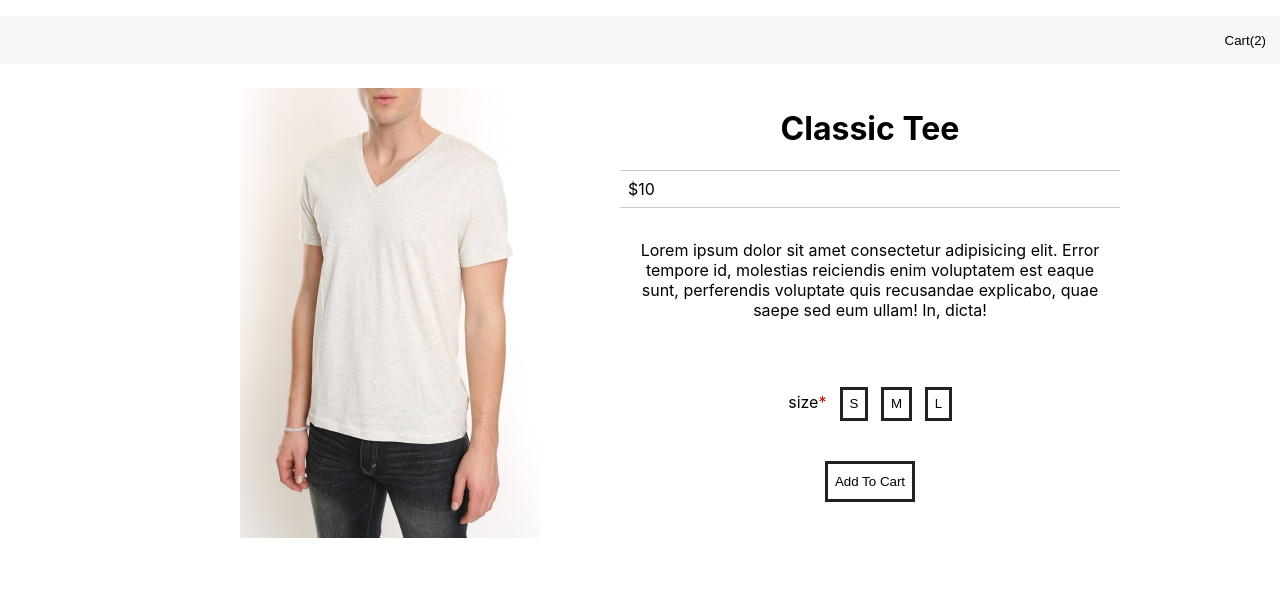
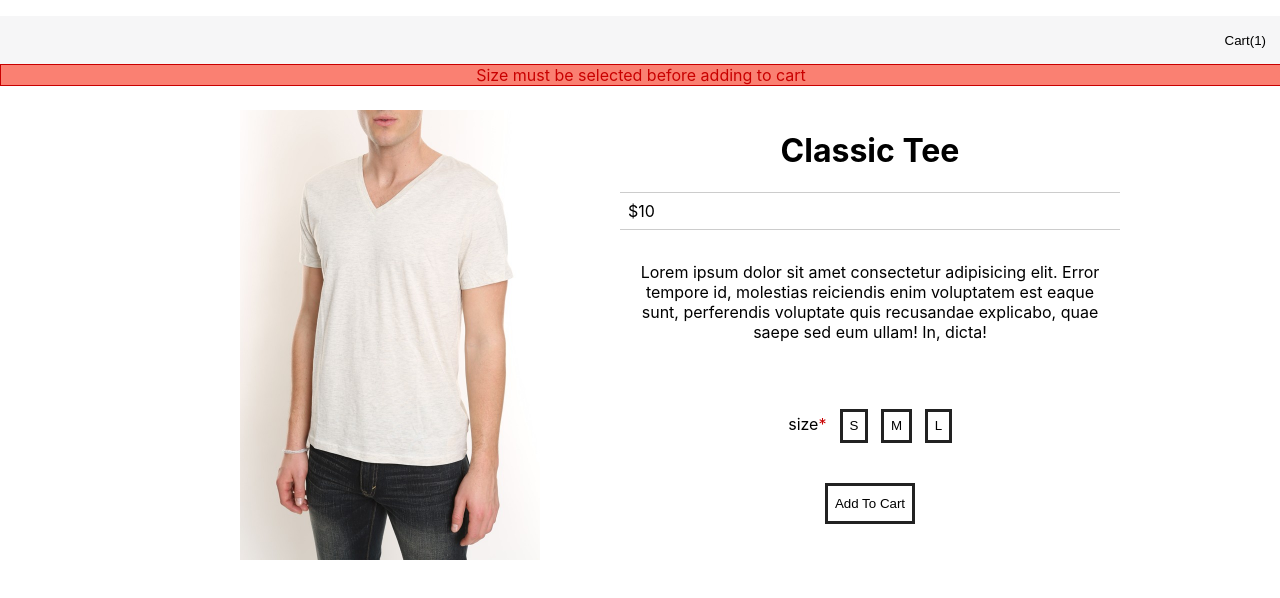
Before and after one commit to tehnools/moustache-republic, a React (Create React App) app: page / in a window 1280 px wide. Both pictures are taken after a click on the button "Add To Cart". Shown: the top 598 px of the page. Built offline with nearby package versions, Linux system fonts and the light colour scheme.

Commit message:
Add error popup

```diff
--- a/src/App.js
+++ b/src/App.js
@@ -1,6 +1,8 @@
 import React from 'react'
+import { connect } from 'react-redux'
 import './App.css'
 import NavBar from './components/NavBar'
+import ErrorPopup from './components/ErrorPopup'
 import ProductPage from './components/ProductPage'
 
 const item = {
@@ -12,13 +14,20 @@ const item = {
   price: 10
 }
 
-function App () {
+function App ({ error }) {
   return (
     <div className="App">
       <NavBar />
+      {error && (<ErrorPopup msg={error.msg}/>)}
       <ProductPage item={item}/>
     </div>
   )
 }
 
-export default App
+const mapStateToProps = (state) => {
+  return {
+    error: state.error
+  }
+}
+
+export default connect(mapStateToProps)(App)
--- a/src/actions/cart.actions.js
+++ b/src/actions/cart.actions.js
@@ -1,11 +1,19 @@
 export const ADD_CART = 'ADD_CART'
 export const REMOVE_CART = 'REMOVE_CART'
 export const UPDATE_CART = 'UPDATE_CART'
+export const ADD_CART_ERROR = 'ADD_CART_ERROR'
 
 export function addCart (item) {
   return {
     type: ADD_CART,
     item
+  }
+}
+
+export function addCartError (error) {
+  return {
+    type: ADD_CART_ERROR,
+    error
   }
 }
 
--- /dev/null
+++ b/src/components/ErrorPopup.jsx
@@ -0,0 +1,9 @@
+import React from 'react'
+
+export default function ErrorPopup ({ msg }) {
+  return (
+    <div className="error-popup">
+      {msg}
+    </div>
+  )
+}
--- a/src/components/ProductPage.jsx
+++ b/src/components/ProductPage.jsx
@@ -1,17 +1,24 @@
 import React, { useState } from 'react'
 import { connect } from 'react-redux'
-import { addCart } from '../actions/cart.actions'
+import { addCart, addCartError } from '../actions/cart.actions'
 import Page from './Page'
 
 function ProductPage (props) {
-  const [size, setSize] = useState('')
+  const [size, setSize] = useState(null)
+
   const { item: { id, name, description, price } } = props
 
   const handleOnClick = e => {
     setSize(e.target.textContent)
   }
 
-  const onClickHandler = () => props.dispatch(addCart({ id, name, price, quantity: 1, size }))
+  const onClickHandler = () => {
+    if (size) {
+      props.dispatch(addCart({ id, name, price, quantity: 1, size }))
+    } else {
+      props.dispatch(addCartError({ code: 400, msg: 'Size must be selected before adding to cart' }))
+    }
+  }
 
   return (
     <Page>
@@ -30,7 +37,7 @@ function ProductPage (props) {
             </p>
           </div>
           <div className="product-selection">
-            <span>size{size === '' && <span className="req-star">*</span>}</span>
+            <span>size{!size && <span className="req-star">*</span>}</span>
             <button className="btn size-btn" onClick={handleOnClick}>S</button>
             <button className="btn size-btn" onClick={handleOnClick}>M</button>
             <button className="btn size-btn" onClick={handleOnClick}>L</button>
--- a/src/reducers/cart.reducer.js
+++ b/src/reducers/cart.reducer.js
@@ -1,5 +1,4 @@
 import { ADD_CART, REMOVE_CART, UPDATE_CART } from '../actions/cart.actions'
-import _ from 'lodash'
 
 const initialState = [{
   id: 1,
--- /dev/null
+++ b/src/reducers/error.reducer.js
@@ -0,0 +1,10 @@
+import { ADD_CART_ERROR } from '../actions/cart.actions'
+
+export default function errorReducer (state = null, action) {
+  switch (action.type) {
+    case ADD_CART_ERROR:
+      return action.error
+    default:
+      return state
+  }
+}
--- a/src/reducers/index.js
+++ b/src/reducers/index.js
@@ -1,6 +1,8 @@
 import { combineReducers } from 'redux'
 import cart from './cart.reducer'
+import error from './error.reducer'
 
 export default combineReducers({
-  cart
+  cart,
+  error
 })
--- a/src/sass/main.scss
+++ b/src/sass/main.scss
@@ -104,3 +104,12 @@ button{
     min-width: 360px;
   }
 }
+
+
+.error-popup{
+  flex-direction: column;
+  width: 100%;
+  border: 1px solid $req-star;
+  color: $req-star;
+  background: salmon;
+}
```
